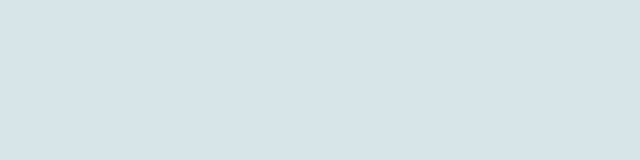
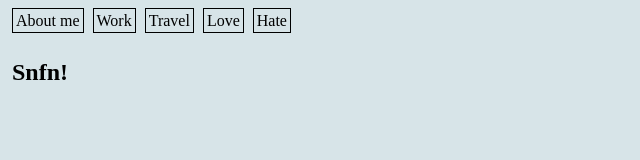
Before and after one commit to snfnmeister/own_cite, a plain HTML site: page index.html in a window 1280 px wide. Shown: the whole page, without its empty margins (0-640 px from the left). Drawn offline with Linux system fonts and the light colour scheme.

Commit message:
Add files via upload

```diff
--- a/index.html
+++ b/index.html
@@ -3,7 +3,28 @@
 <head>
 <meta charset="utf-8" />
 <title>Snfn!</title>
+<style>
+ul.hr {
+margin: 0;
+padding: 4px;}
+ul.hr li {
+display: inline;
+margin-right: 5px;
+border: 1px solid #000;
+padding: 3px;
+}
+</style>
 </head>
 <body bgcolor="#d7e4e8">
+<header>
+<ul class="hr">
+   <li>About me</li>
+   <li>Work</li>
+   <li>Travel</li>
+   <li>Love</li>
+   <li>Hate</li>
+<h1 align="left">
+<font size="5" class="hr">Snfn! </font>
+</h1>
 </body>
 </html>
```
